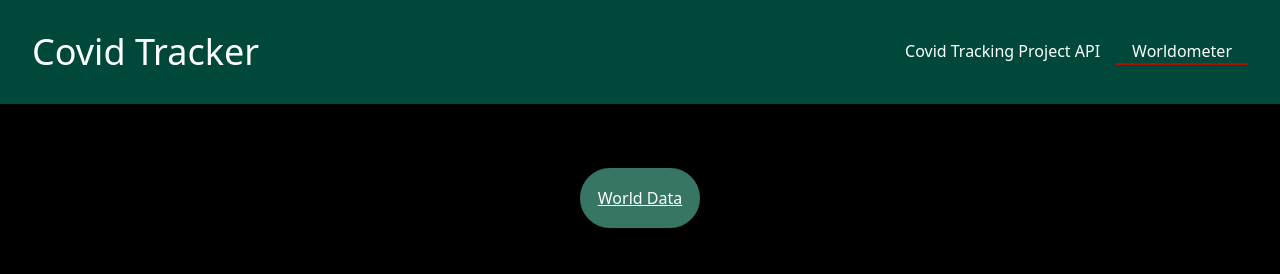
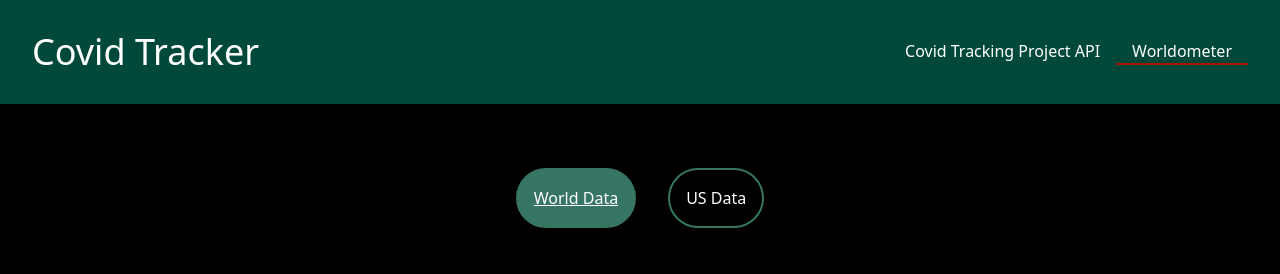
Before and after one commit to Blazekla/covid-tracker, a React (Create React App) app: page /worldometer/world in a window 1280 px wide. Shown: the top 274 px of the page. Built offline with nearby package versions, Linux system fonts and the light colour scheme; no server answers.

Commit message:
fixed worldometer page routes to be used with api

```diff
--- a/src/Worldometer.js
+++ b/src/Worldometer.js
@@ -16,12 +16,28 @@ function Worldometer() {
         >
           World Data
         </NavLink>
+        <NavLink
+          to={`${url}/world/usa`}
+          className="p-4 rounded-full border-solid border-2 border-primary-light text-white m-4"
+          activeClassName="underline bg-primary-light"
+          aria-label="See US Numbers"
+        >
+          US Data
+        </NavLink>
       </div>
+
       <Route
+        path={`${path}/world/usa/:state`}
+        render={(props) => <Country {...props} />}
+      />
+      <Route
+        exact
         path={`${path}/world/:country`}
         render={(props) => <Country {...props} />}
       />
-
+      <Route exact path={`${path}/world/usa`}>
+        {/* <World /> */}
+      </Route>
       <Route exact path={`${path}/world`}>
         <World />
       </Route>
```
